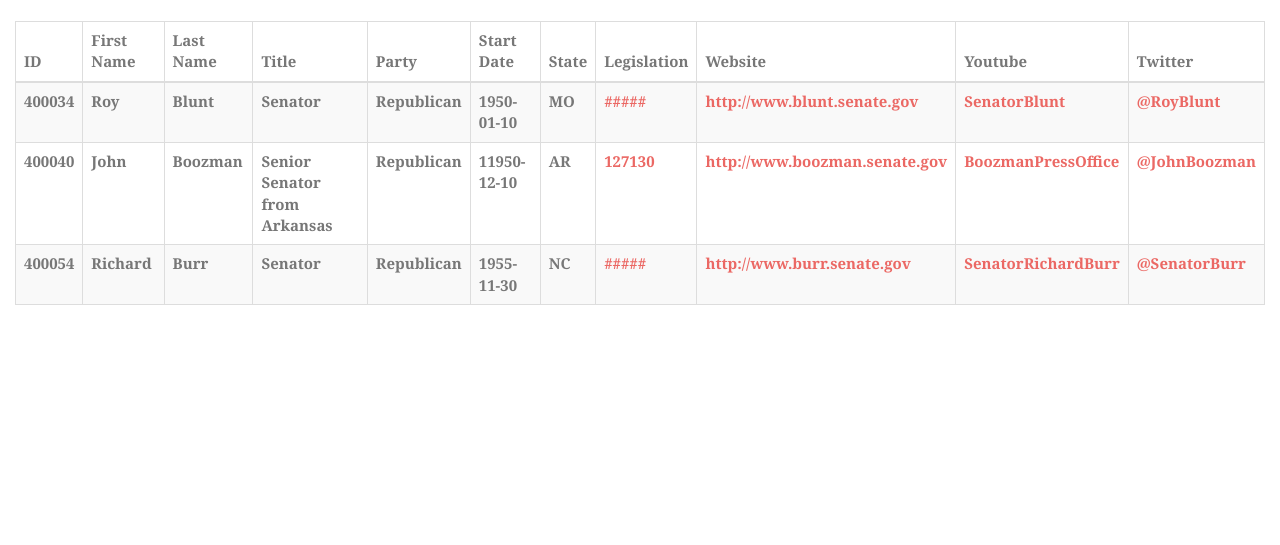
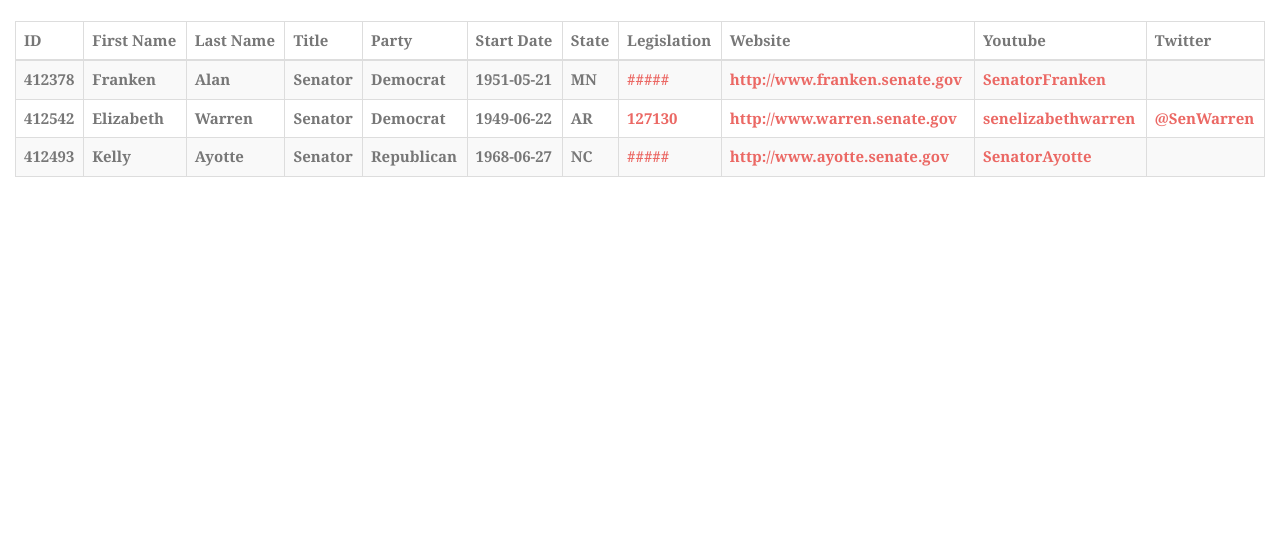
Before and after one commit to eafurlan/cs373-idb, a Flask app: page /people in a window 1280 px wide. Shown: the part 62-607 px from the top of the page. Run offline with Flask 2, Linux system fonts and the light colour scheme; lists and menus that the app fills with data are empty; some libraries are stand-ins or nearby versions; some web fonts are replaced.

Commit message:
Fixes #21; updated table with different people

```diff
--- a/flask/app/templates/people.html
+++ b/flask/app/templates/people.html
@@ -25,46 +25,46 @@
           </tr>
         </thead>
         <tbody>
-          <tr class="clickable-row" data-href="400034.html#">
-            <th>400034</th>
-            <th>Roy</th>
-            <th>Blunt</th>
+          <tr class="clickable-row" data-href="/412378">
+            <th>412378</th>
+            <th>Franken</th>
+            <th>Alan</th>
             <th>Senator</th>
-            <th>Republican</th>
-            <th>1950-01-10</th>
-            <th>MO</th>
+            <th>Democrat</th>
+            <th>1951-05-21</th>
+            <th>MN</th>
             <th><a href="#">#####</a></th>
-            <th><a href="http://www.blunt.senate.gov">http://www.blunt.senate.gov</a></th>
-            <th><a href="http://www.youtube.com/SenatorBlunt">SenatorBlunt</a></th>
-            <th><a href="http://www.twitter.com/RoyBlunt">@RoyBlunt</a></th>
+            <th><a href="http://www.franken.senate.gov">http://www.franken.senate.gov</a></th>
+            <th><a href="http://www.youtube.com/SenatorFranken">SenatorFranken</a></th>
+            <th></th>
           </tr>
 
-          <tr class="clickable-row" data-href="400040.html#">
-            <th>400040</th>
-            <th>John</th>
-            <th>Boozman</th>
-            <th>Senior Senator from Arkansas</th>
-            <th>Republican</th>
-            <th>11950-12-10</th>
+          <tr class="clickable-row" data-href="/412542">
+            <th>412542</th>
+            <th>Elizabeth</th>
+            <th>Warren</th>
+            <th>Senator</th>
+            <th>Democrat</th>
+            <th>1949-06-22</th>
             <th>AR</th>
             <th><a href="127130.html#">127130</a></th>
-            <th><a href="http://www.boozman.senate.gov">http://www.boozman.senate.gov</a></th>
-            <th><a href="http://www.youtube.com/BoozmanPressOffice">BoozmanPressOffice</a></th>
-            <th><a href="http://www.twitter.com/JohnBoozman">@JohnBoozman</a></th>
+            <th><a href="http://www.warren.senate.gov">http://www.warren.senate.gov</a></th>
+            <th><a href="http://www.youtube.com/senelizabethwarren">senelizabethwarren</a></th>
+            <th><a href="http://www.twitter.com/SenWarren">@SenWarren</a></th>
           </tr>
 
           <tr class="clickable-row" data-href="400054.html#">
-            <th>400054</th>
-            <th>Richard</th>
-            <th>Burr</th>
+            <th>412493</th>
+            <th>Kelly</th>
+            <th>Ayotte</th>
             <th>Senator</th>
             <th>Republican</th>
-            <th>1955-11-30</th>
+            <th>1968-06-27</th>
             <th>NC</th>
             <th><a href="#">#####</a></th>
-            <th><a href="http://www.burr.senate.gov">http://www.burr.senate.gov</a></th>
-            <th><a href="http://www.youtube.com/SenatorRichardBurr">SenatorRichardBurr</a></th>
-            <th><a href="http://www.twitter.com/SenatorBurr">@SenatorBurr</a></th>
+            <th><a href="http://www.ayotte.senate.gov">http://www.ayotte.senate.gov</a></th>
+            <th><a href="http://www.youtube.com/SenatorAyotte">SenatorAyotte</a></th>
+            <th></th>
           </tr>
         </tbody>
       </table>
--- a/flask/app/views.py
+++ b/flask/app/views.py
@@ -5,8 +5,9 @@ import json
 data = open('../people.txt').read()
 people = json.loads(data)
 
-data1 = open('../people.txt').read()
+data1 = open('../bills.txt').read()
 bills = json.loads(data1)
+
 
 @app.route('/')
 @app.route('/index')
@@ -16,7 +17,7 @@ def index():
 
 @app.route('/people')
 @app.route('/people.html')
-def people():
+def people_page():
 
     return render_template("people.html")
 
@@ -28,7 +29,7 @@ def about():
 
 @app.route('/bills')
 @app.route('/bills.html')
-def bills():
+def bills_page():
 
     return render_template("bills.html")
 
--- a/people.txt
+++ b/people.txt
@@ -1 +1 @@
-[{"state": "MN", "description": "Junior Senator from Minnesota", "twitter": null, "id": 412378, "lastname": "Franken", "title": "Senator", "firstname": "Alan", "photo_link": "https://www.govtrack.us/data/photos/412378-200px.jpeg", "website": "http://www.franken.senate.gov", "birthday": "1951-05-21", "youtube": "SenatorFranken", "start_date": "2015-01-06", "party": "Democrat"}, {"state": "MA", "description": "Senior Senator from Massachusetts", "twitter": "SenWarren", "id": 412542, "lastname": "Warren", "title": "Senator", "firstname": "Elizabeth", "photo_link": "https://www.govtrack.us/data/photos/412542-200px.jpeg", "website": "http://www.warren.senate.gov", "birthday": "1949-06-22", "youtube": "senelizabethwarren", "start_date": "2013-01-03", "party": "Democrat"}, {"state": "NH", "description": "Junior Senator from New Hampshire", "twitter": null, "id": 412493, "lastname": "Ayotte", "title": "Senator", "firstname": "Kelly", "photo_link": "https://www.govtrack.us/data/photos/412493-200px.jpeg", "website": "http://www.ayotte.senate.gov", "birthday": "1968-06-27", "youtube": "SenatorAyotte", "start_date": "2011-01-05", "party": "Republican"}]
+[{"start_date": "2015-01-06", "photo_link": "https://www.govtrack.us/data/photos/412378-200px.jpeg", "birthday": "1951-05-21", "title": "Senator", "description": "Junior Senator from Minnesota", "firstname": "Alan", "party": "Democrat", "youtube": "SenatorFranken", "state": "MN", "twitter": null, "website": "http://www.franken.senate.gov", "lastname": "Franken", "id": 412378}, {"start_date": "2013-01-03", "photo_link": "https://www.govtrack.us/data/photos/412542-200px.jpeg", "birthday": "1949-06-22", "title": "Senator", "description": "Senior Senator from Massachusetts", "firstname": "Elizabeth", "party": "Democrat", "youtube": "senelizabethwarren", "state": "MA", "twitter": "SenWarren", "website": "http://www.warren.senate.gov", "lastname": "Warren", "id": 412542}, {"start_date": "2011-01-05", "photo_link": "https://www.govtrack.us/data/photos/412493-200px.jpeg", "birthday": "1968-06-27", "title": "Senator", "description": "Junior Senator from New Hampshire", "firstname": "Kelly", "party": "Republican", "youtube": "SenatorAyotte", "state": "NH", "twitter": null, "website": "http://www.ayotte.senate.gov", "lastname": "Ayotte", "id": 412493}]
```
Also changed, not shown: bills.txt (+1 -1 lines), flask/app/templates/bills.html (+18 -0 lines), flask/app/templates/people_template.html (+7 -0 lines).
